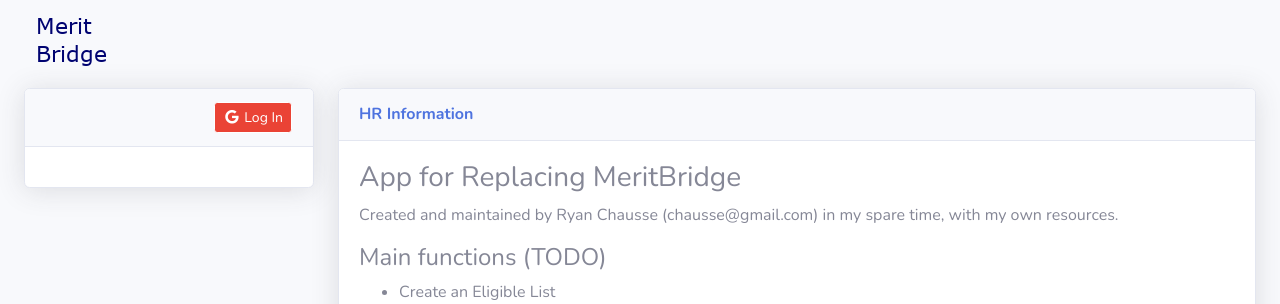
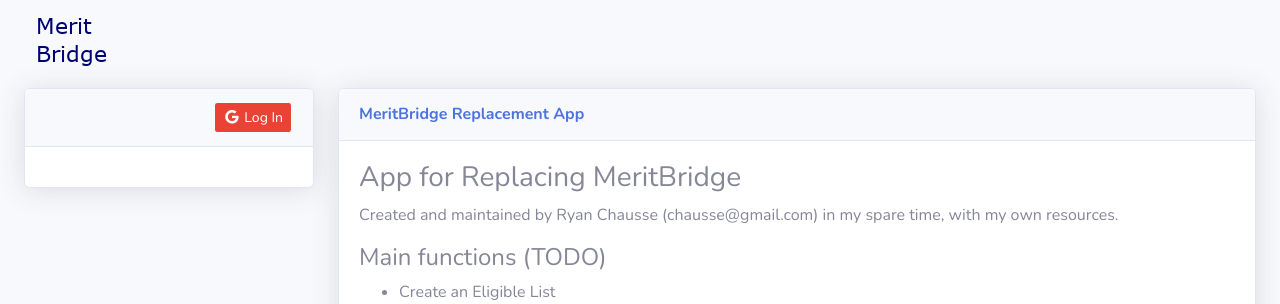
Before and after one commit to ryanchausse/sfdhr-startdjango-com, a Django app: template form/templates/main/hr_home_page.html in a window 1280 px wide. Shown: the top 304 px of the page. Run offline with Django 3.2, Linux system fonts and the light colour scheme; the template is opened without the code that fills it: most values are stand-ins (such as "Sample title", 1, 10 or a date in 2020); some libraries are stand-ins or nearby versions.

Commit message:
Changed: title of main card on main page

```diff
--- a/form/templates/main/includes/view_hr_info_card.html
+++ b/form/templates/main/includes/view_hr_info_card.html
@@ -1,7 +1,7 @@
 {% load static %}
 <div class="card shadow mb-4" xmlns="http://www.w3.org/1999/html">
     <div class="card-header py-3">
-        <h6 class="m-0 font-weight-bold text-primary" style="float:left; padding-right: 9em;">HR Information</h6>
+        <h6 class="m-0 font-weight-bold text-primary" style="float:left; padding-right: 9em;">MeritBridge Replacement App</h6>
     </div>
     {% if messages %}
         <ul class="messages">
```
